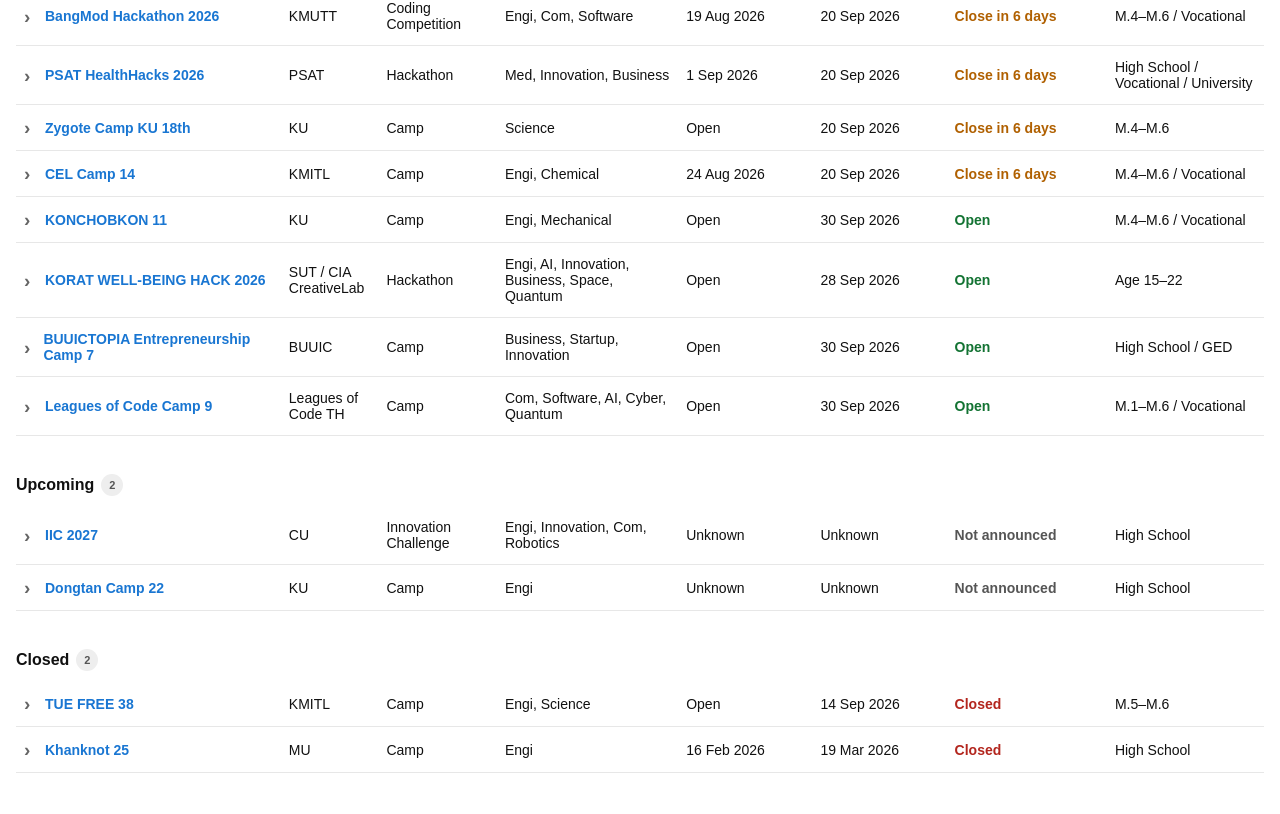
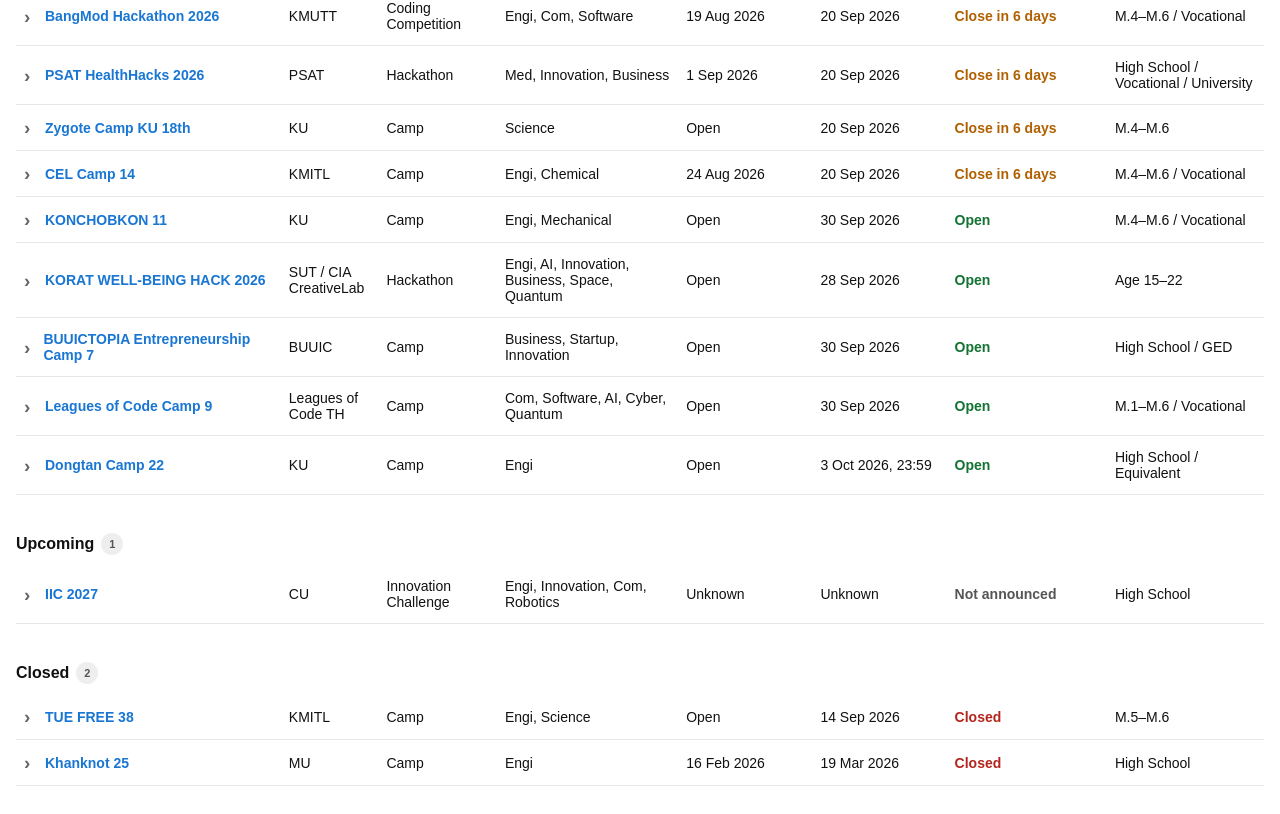
Before and after one commit to PolarBearEX-8/Competition-Lab, a React (Vite) app: page / in a window 1280 px wide. Shown: the part 633-1447 px from the top of the page. Built offline with nearby package versions, Linux system fonts and the light colour scheme.

Commit message:
Open Dongtan Camp 22 registration

```diff
--- a/src/data/camps.ts
+++ b/src/data/camps.ts
@@ -24,7 +24,7 @@
   { name: 'BUUICTOPIA Entrepreneurship Camp 7', organizer: 'BUUIC', type: 'Camp', fields: 'Business, Startup, Innovation', open: 'Open', close: '30 Sep 2026', closeAt: '2026-09-30T23:59:59+07:00', registrationState: 'open', gradeLevel: 'High School / GED', description: 'ค่ายผู้ประกอบการ ฝึกคิดไอเดีย ออกแบบธุรกิจ และนำเสนอผ่าน pitching challenge', eligible: 'นักเรียนมัธยมปลายหรือ GED ที่ยังไม่เคยเข้าร่วมกิจกรรมนี้', eventDate: '16–18 Oct 2026', location: 'Burapha University International College, Chon Buri', team: 'Individual; 40 seats', cost: '1,500 THB including accommodation, meals and activities', prize: 'Certificate', applyLink: 'https://www.camphub.in.th/buuictopia-entrepreneurship-camp-7th-oct2026/', officialWebsite: 'https://www.camphub.in.th/buuictopia-entrepreneurship-camp-7th-oct2026/', discoverySource: 'BUUIC and CampHUB', checked: '15 Sep 2026', notes: 'May close early when all seats are filled.' },
   { name: 'Leagues of Code Camp 9', organizer: 'Leagues of Code TH', type: 'Camp', fields: 'Com, Software, AI, Cyber, Quantum', open: 'Open', close: '30 Sep 2026', closeAt: '2026-09-30T23:59:59+07:00', registrationState: 'open', gradeLevel: 'M.1–M.6 / Vocational', description: 'ค่ายเขียนโปรแกรมที่มี Python, C/C++, Cybersecurity, AI/Machine Learning และ Quantum Computing', eligible: 'อายุ 12 ปีขึ้นไป เลือกแบบ online, onsite หรือค้างคืนได้', eventDate: '17–22 Oct 2026', location: 'Harbour.Space@UTCC and online', team: 'Individual; 30 boarding seats', cost: 'See package options; boarding listed at 7,560 THB', prize: 'Certificate and possible Harbour.Space scholarship opportunity', applyLink: 'https://codeleagues.com/camp', instagram: 'https://www.instagram.com/leagues_of_code_th/', officialWebsite: 'https://codeleagues.com/camp', discoverySource: 'Official website, organizer social channels, CampHUB', checked: '15 Sep 2026', notes: 'May close early when all seats are filled.' },
   { name: 'IIC 2027', organizer: 'CU', type: 'Innovation Challenge', fields: 'Engi, Innovation, Com, Robotics', open: 'Unknown', close: 'Unknown', registrationState: 'watch', gradeLevel: 'High School', description: 'Intania Innovation Contest — รายการเฝ้าติดตามการประกาศรอบปี 2027', eligible: 'Waiting for 2027 rules', eventDate: 'Unknown', location: 'Chulalongkorn University / TBA', team: 'Unknown', cost: 'Unknown', prize: 'Unknown', applyLink: 'https://www.eng.chula.ac.th/', officialWebsite: 'https://www.eng.chula.ac.th/', discoverySource: 'Intania and Chula Engineering channels', checked: '15 Sep 2026', notes: 'Registration has not been announced. Follow Chula Engineering for the application release.' },
-  { name: 'Dongtan Camp 22', organizer: 'KU', type: 'Camp', fields: 'Engi', open: 'Unknown', close: 'Unknown', registrationState: 'watch', gradeLevel: 'High School', description: 'ค่ายใหญ่คณะวิศวกรรมศาสตร์ มหาวิทยาลัยเกษตรศาสตร์ รายการเฝ้าติดตามรุ่นที่ 22', eligible: 'Waiting for announcement', eventDate: 'Unknown', location: 'Kasetsart University, Bangkhen / TBA', team: 'Individual', cost: 'Unknown', prize: 'Unknown', applyLink: 'https://www.instagram.com/dongtancamp/', instagram: 'https://www.instagram.com/dongtancamp/', officialWebsite: 'https://www.eng.ku.ac.th/', discoverySource: 'Official camp Instagram and KU Engineering', checked: '15 Sep 2026', notes: 'Registration has not been announced. Follow the camp account for updates.' },
+  { name: 'Dongtan Camp 22', organizer: 'KU', type: 'Camp', fields: 'Engi', open: 'Open', close: '3 Oct 2026, 23:59', closeAt: '2026-10-03T23:59:00+07:00', registrationState: 'open', gradeLevel: 'High School / Equivalent', description: 'ค่ายดงตาลครั้งที่ 22 เปิดประสบการณ์ด้านวิศวกรรมศาสตร์แบบค้างคืน 4 วัน 3 คืน ณ มหาวิทยาลัยเกษตรศาสตร์ บางเขน', eligible: 'กำลังศึกษาอยู่ในระดับมัธยมศึกษาตอนปลายหรือเทียบเท่า ในปีการศึกษา 2569', eventDate: '6–9 Nov 2026', location: 'Faculty of Engineering, Kasetsart University, Bangkhen', team: 'Individual; 120 seats', cost: '350 THB after selection', prize: 'Certificate for every participant', applyLink: 'https://docs.google.com/forms/d/e/1FAIpQLSfzfE6iSZt0kXRWJQhtxqbiD1FZy9Q-kdVV9N55pcVLlUwhKg/viewform', instagram: 'https://www.instagram.com/dongtancamp/', officialWebsite: 'https://www.eng.ku.ac.th/', discoverySource: 'Official DongtanCamp announcement and application form', checked: '15 Sep 2026', notes: 'Selected applicants will be announced on 10 Oct 2026.' },
   { name: 'TUE FREE 38', organizer: 'KMITL', type: 'Camp', fields: 'Engi, Science', open: 'Open', close: '14 Sep 2026', closeAt: '2026-09-14T23:59:59+07:00', registrationState: 'closed', gradeLevel: 'M.5–M.6', description: 'ค่ายเตรียมความพร้อม TPAT3 ด้านวิทยาศาสตร์ เทคโนโลยี และวิศวกรรมศาสตร์', eligible: 'ม.5–ม.6 หรือเทียบเท่า สายวิทย์–คณิต', eventDate: '10–11 Oct 2026', location: 'Faculty of Engineering, KMITL', team: 'Individual', cost: '250 THB', prize: 'Certificate', applyLink: 'https://forms.gle/ZqPQG6cNgZwzC3VK7', instagram: 'https://www.instagram.com/academic_kmitl/', officialWebsite: 'https://www.camphub.in.th/tue-free-38/', discoverySource: 'Official application form, Academic KMITL, CampHUB', checked: '15 Sep 2026', notes: 'Kept as a recurring-event reference; the 2026 application is closed.' },
   { name: 'Khanknot 25', organizer: 'MU', type: 'Camp', fields: 'Engi', open: '16 Feb 2026', close: '19 Mar 2026', openAt: '2026-02-16T00:00:00+07:00', closeAt: '2026-03-19T23:59:59+07:00', registrationState: 'closed', gradeLevel: 'High School', description: 'ค่ายอยากเป็นวิศวกรของคณะวิศวกรรมศาสตร์ มหาวิทยาลัยมหิดล', eligible: 'High school according to the archived announcement', eventDate: '14–17 May 2026', location: 'Faculty of Engineering, Mahidol University', team: 'Individual', cost: 'See archived announcement', prize: 'Camp experience', applyLink: 'https://www.instagram.com/egmu_khanknot/', instagram: 'https://www.instagram.com/egmu_khanknot/', officialWebsite: 'https://eg.mahidol.ac.th/', discoverySource: 'Official camp Instagram, Mahidol Engineering, CampHUB', checked: '15 Sep 2026', notes: 'Closed; follow the official account for the next round.' }
 ]
```
